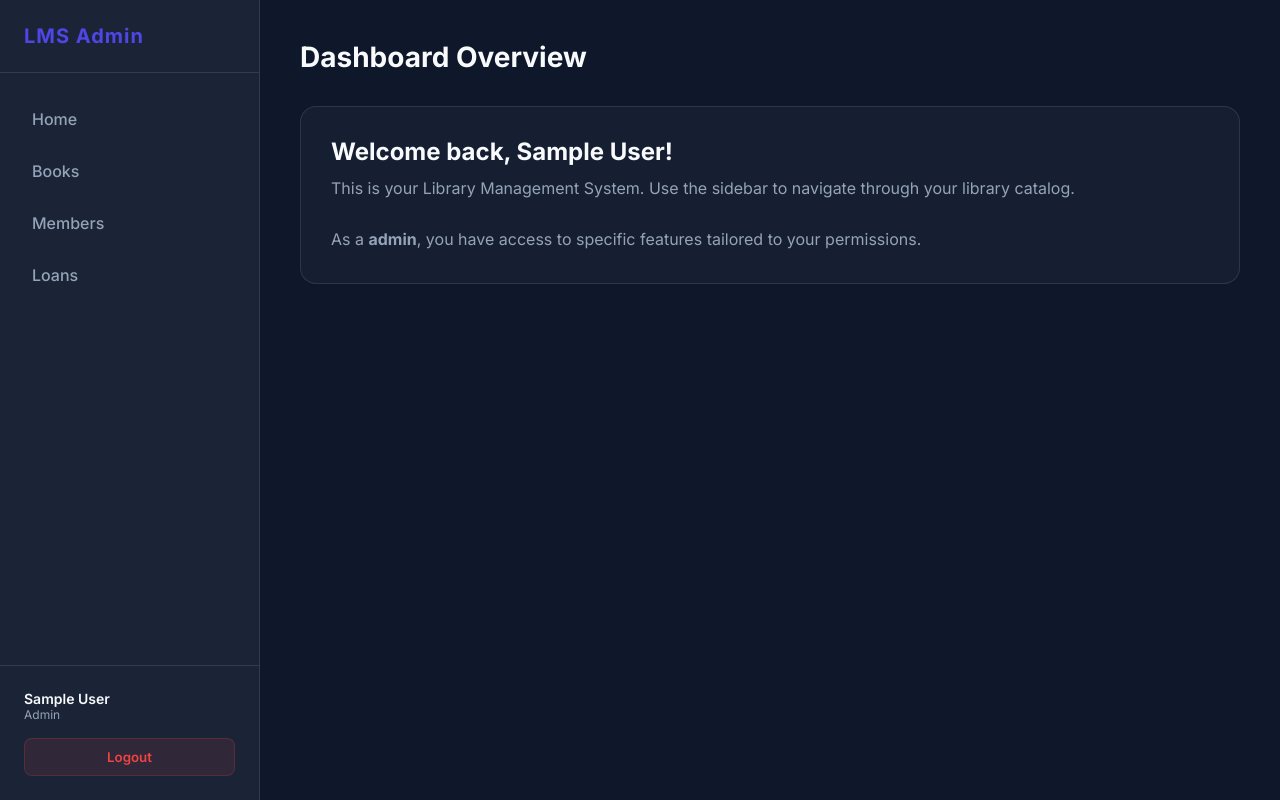
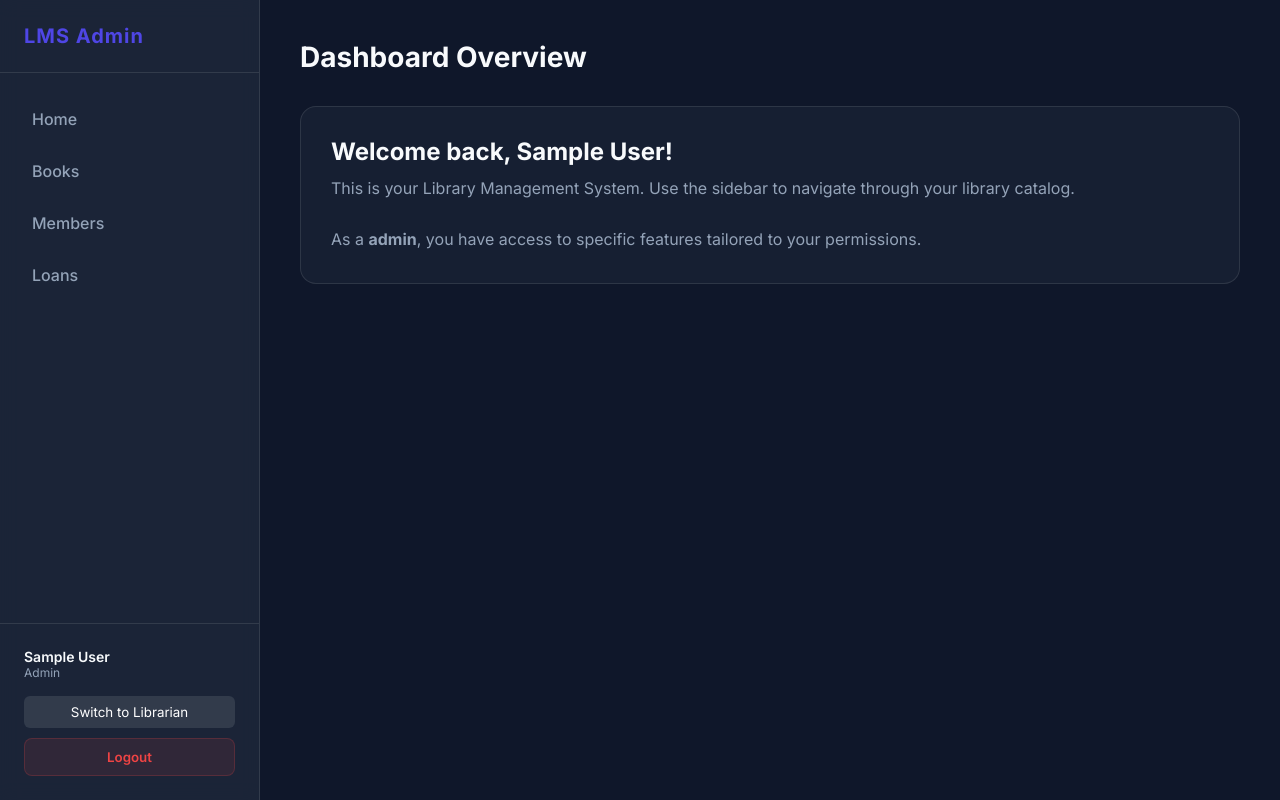
Before and after one commit to Vignesh-R30/LMS, a React app in the folder frontend/: page /dashboard in a window 1280 px wide. Built offline with nearby package versions, Linux system fonts and the light colour scheme; sample sign-in values are in the browser's storage; the HTML template or start-up script is replaced by a standard one.

Commit message:
Added dynamic role switching from the dashboard sidebar

```diff
--- a/frontend/src/context/AuthContext.jsx
+++ b/frontend/src/context/AuthContext.jsx
@@ -24,6 +24,14 @@ export const AuthProvider = ({ children }) => {
         return response.data.user;
     };
 
+    const switchRole = async (role, secretKey) => {
+        const response = await api.put('/auth/switch-role', { role, secretKey });
+        localStorage.setItem('token', response.data.token);
+        localStorage.setItem('user', JSON.stringify(response.data.user));
+        setUser(response.data.user);
+        return response.data.user;
+    };
+
     const register = async (name, email, password, role, secretKey) => {
         await api.post('/auth/register', { name, email, password, role, secretKey });
     };
@@ -35,7 +43,7 @@ export const AuthProvider = ({ children }) => {
     };
 
     return (
-        <AuthContext.Provider value={{ user, loading, login, register, logout }}>
+        <AuthContext.Provider value={{ user, loading, login, register, logout, switchRole }}>
             {children}
         </AuthContext.Provider>
     );
--- a/frontend/src/pages/DashboardLayout.jsx
+++ b/frontend/src/pages/DashboardLayout.jsx
@@ -4,12 +4,33 @@ import { AuthContext } from '../context/AuthContext';
 import './Dashboard.css';
 
 const DashboardLayout = () => {
-  const { user, logout } = useContext(AuthContext);
+  const { user, logout, switchRole } = useContext(AuthContext);
   const navigate = useNavigate();
 
   const handleLogout = () => {
     logout();
     navigate('/login');
+  };
+
+  const handleSwitchRole = async () => {
+    try {
+      if (user?.role === 'librarian') {
+        // Switch down to student
+        if(window.confirm("Are you sure you want to drop your admin privileges and switch to a student view?")) {
+            await switchRole('member', '');
+            window.location.reload();
+        }
+      } else {
+        // Switch up to librarian
+        const secret = window.prompt("Enter Librarian Secret Key to upgrade your privileges:");
+        if (secret) {
+            await switchRole('librarian', secret);
+            window.location.reload();
+        }
+      }
+    } catch (err) {
+      alert(err.response?.data?.message || 'Failed to switch role');
+    }
   };
 
   return (
@@ -29,6 +50,18 @@ const DashboardLayout = () => {
             <span className="user-name">{user?.name}</span>
             <span className="user-role">{user?.role}</span>
           </div>
+          <button onClick={handleSwitchRole} className="switch-role-button" style={{
+              background: 'rgba(255, 255, 255, 0.1)',
+              color: 'white',
+              border: 'none',
+              padding: '8px',
+              borderRadius: '6px',
+              marginBottom: '10px',
+              cursor: 'pointer',
+              width: '100%'
+          }}>
+            Switch to {user?.role === 'librarian' ? 'Student' : 'Librarian'}
+          </button>
           <button onClick={handleLogout} className="logout-button">Logout</button>
         </div>
       </aside>
```
Also changed, not shown: frontend/src/pages/Register.jsx (line endings or trailing spaces), 2 other files (tests, documents, lock files or other folders).
